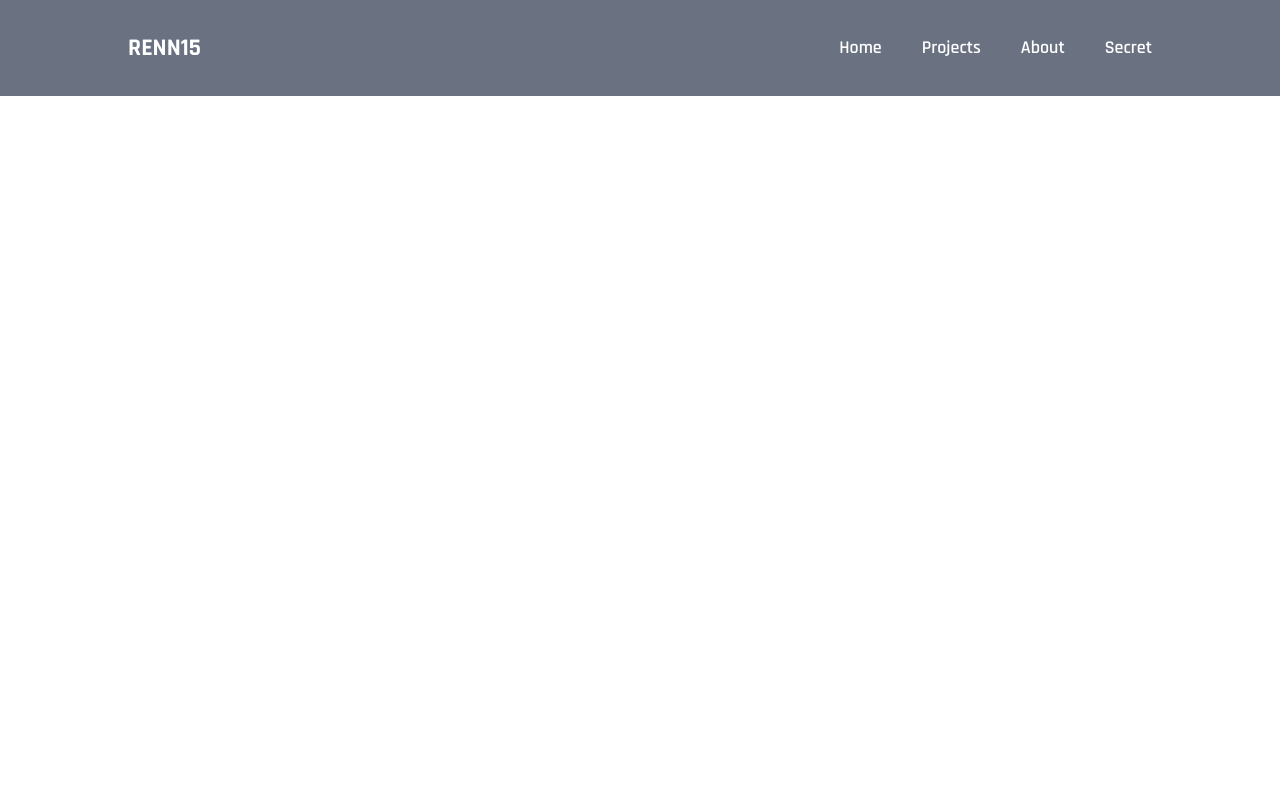
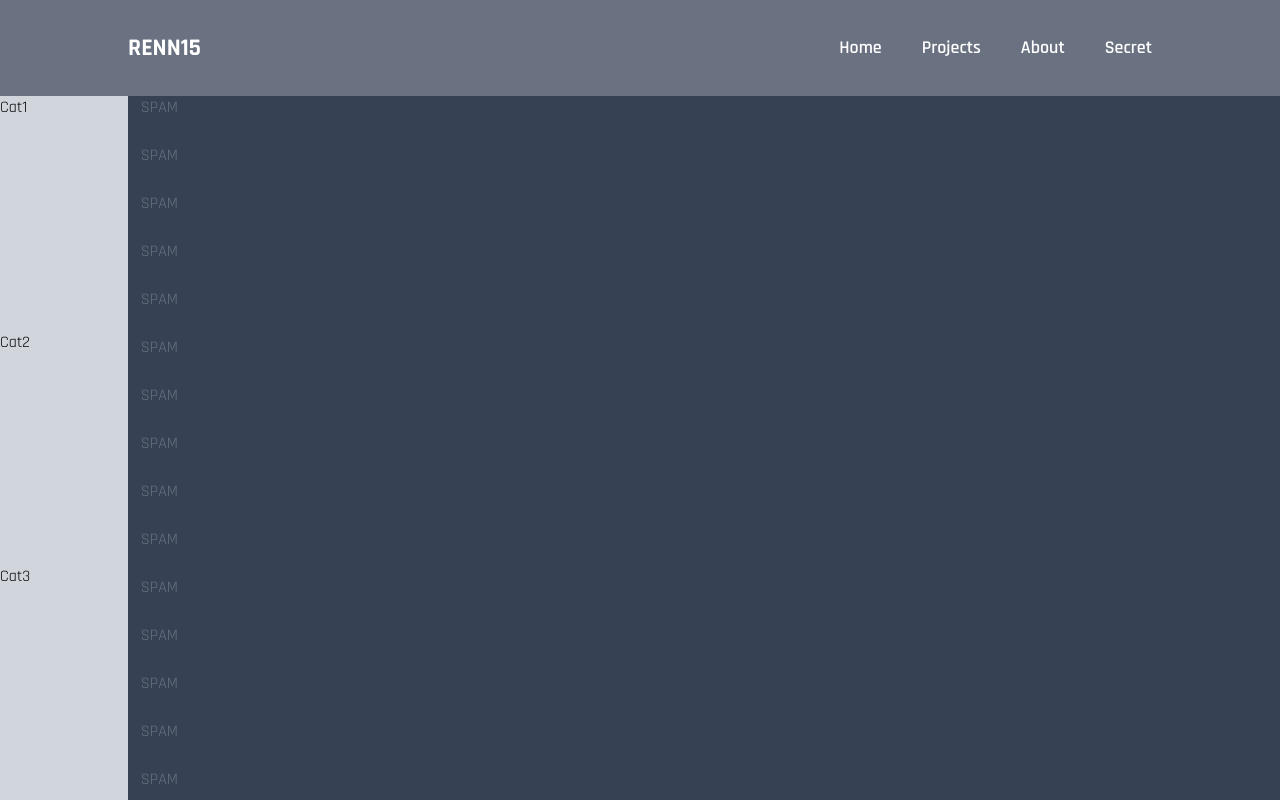
Before and after one commit to renn15/personal-portfolio-website, a Next.js app: page /projects in a window 1280 px wide. Shown: the top 800 px of the page. Built offline with nearby package versions, Linux system fonts and the light colour scheme.

Commit message:
Added section navbar for projects page
+ Adjusted links for section

```diff
--- a/app/Components/Home/Hero/Hero.tsx
+++ b/app/Components/Home/Hero/Hero.tsx
@@ -1,8 +1,10 @@
+import Link from 'next/link'
 import React from 'react'
+import { SectionNavLinks } from '../../../Constant/constant';
 
 const Hero = () => {
   return (
-    <div className="bg-gray-800 w-full h-screen flex justify-center items-center">
+    <div className="bg-gray-700 w-full h-screen flex justify-center items-center">
         <div className="w-[90%] md:w-[80%] h-[90%] md:h-[80%] relative top-17.5 items-center grid grid-cols-1 grid-rows-3 lg:grid-cols-2 gap-x-5">
             {/* Images */}
             <div className="bg-white w-full h-full mx-auto row-[1] lg:row-span-2 lg:col-[1] flex justify-center items-center">PLACEHOLDER TEXT PRETEND THERE'S A PORTRAIT HERE</div>
@@ -14,9 +16,13 @@ const Hero = () => {
             {/* Buttons */}
             <div className="row-[3] lg:row-span-3 lg:col-[2] h-[80%] flex flex-col justify-center border-solid gap-10">
                 <h1 className="text-white font-bold text-4xl">Projects</h1>
-                <a href="#" className="relative inline-flex items-center justify-center grow px-10 py-3 overflow-hidden font-medium translation-all bg-white rounded hover:bg-gray-200 group text-xl">Category 1</a>
-                <a href="#" className="relative inline-flex items-center justify-center grow px-10 py-3 overflow-hidden font-medium translation-all bg-white rounded hover:bg-gray-200 group text-xl">Category 2</a>
-                <a href="#" className="relative inline-flex items-center justify-center grow px-10 py-3 overflow-hidden font-medium translation-all bg-white rounded hover:bg-gray-200 group text-xl">Category 3</a>
+                {SectionNavLinks.map((link)=>{
+                      return (
+                          <Link href={link.url} key={link.id} className="relative inline-flex items-center justify-center grow px-10 py-3 overflow-hidden font-medium translation-all bg-white rounded hover:bg-gray-200 group text-xl">
+                              <p>{link.label}</p>
+                          </Link>
+                      );
+                  })}
             </div>
         </div>
     </div>
--- /dev/null
+++ b/app/Components/Home/Navbar/SectionNav.tsx
@@ -0,0 +1,38 @@
+'use client';
+import Link from 'next/link';
+import React, { useEffect, useState } from 'react'
+import { SectionNavLinks } from '../../../Constant/constant';
+
+const SectionNav = () => {
+    const [shrinkNav,setShrinkNav]=useState(true);
+
+    useEffect(()=>{
+        const handler = () => {
+            if (window.scrollY >= 90) setShrinkNav(false);
+            if (window.scrollY < 90) setShrinkNav(true);
+        };
+
+        window.addEventListener("scroll", handler);
+
+        return () => window.removeEventListener("scroll", handler);
+    }, [])
+
+    return (
+        <div className={`w-[10%] fixed bottom-0 flex flex-col justify-center transition-all ${
+            shrinkNav ? "h-[88%]" : "h-full"
+        }`}>
+            {SectionNavLinks.map((link)=>{
+                return (
+                    <Link href={link.url} key={link.id} className="bg-gray-300 hover:bg-gray-400 transition-all grow">
+                        <p>{link.label}</p>
+                    </Link>
+                );
+            })}
+            {/* <Link href="#" className="bg-gray-300 hover:bg-gray-400 transition-all grow">Cat 1</Link>
+            <Link href="#" className="bg-gray-300 hover:bg-gray-400 transition-all grow">Cat 2</Link>
+            <Link href="#" className="bg-gray-300 hover:bg-gray-400 transition-all grow">Cat 3</Link> */}
+        </div>
+  )
+}
+
+export default SectionNav
--- a/app/Constant/constant.ts
+++ b/app/Constant/constant.ts
@@ -20,3 +20,21 @@ export const NavLinks = [
         label:'Secret',
     }
 ];
+
+export const SectionNavLinks = [
+    {
+        id:1,
+        url:'#',
+        label:'Cat1',
+    },
+    {
+        id:2,
+        url:'#',
+        label:'Cat2',
+    },
+    {
+        id:3,
+        url:'#',
+        label:'Cat3',
+    },
+];
--- a/app/projects/page.tsx
+++ b/app/projects/page.tsx
@@ -1,10 +1,33 @@
 import React from 'react'
+import SectionNav from '../Components/Home/Navbar/SectionNav'
 
 const Projects = () => {
-  return (
-    <div>
-        About me
-        <h1>ME!</h1>
+return (
+    <div className="w-full h-screen bg-gray-700">
+        <SectionNav></SectionNav>
+        <div className="w-[85%] relative left-[11%] text-gray-500">
+          <h1>SPAM</h1><br/>
+          <h1>SPAM</h1><br/>
+          <h1>SPAM</h1><br/>
+          <h1>SPAM</h1><br/>
+          <h1>SPAM</h1><br/>
+          <h1>SPAM</h1><br/>
+          <h1>SPAM</h1><br/>
+          <h1>SPAM</h1><br/>
+          <h1>SPAM</h1><br/>
+          <h1>SPAM</h1><br/>
+          <h1>SPAM</h1><br/>
+          <h1>SPAM</h1><br/>
+          <h1>SPAM</h1><br/>
+          <h1>SPAM</h1><br/>
+          <h1>SPAM</h1><br/>
+          <h1>SPAM</h1><br/>
+          <h1>SPAM</h1><br/>
+          <h1>SPAM</h1><br/>
+          <h1>SPAM</h1><br/>
+          <h1>SPAM</h1><br/>
+          <h1>SPAM</h1><br/>
+        </div>
     </div>
   )
 }
```
